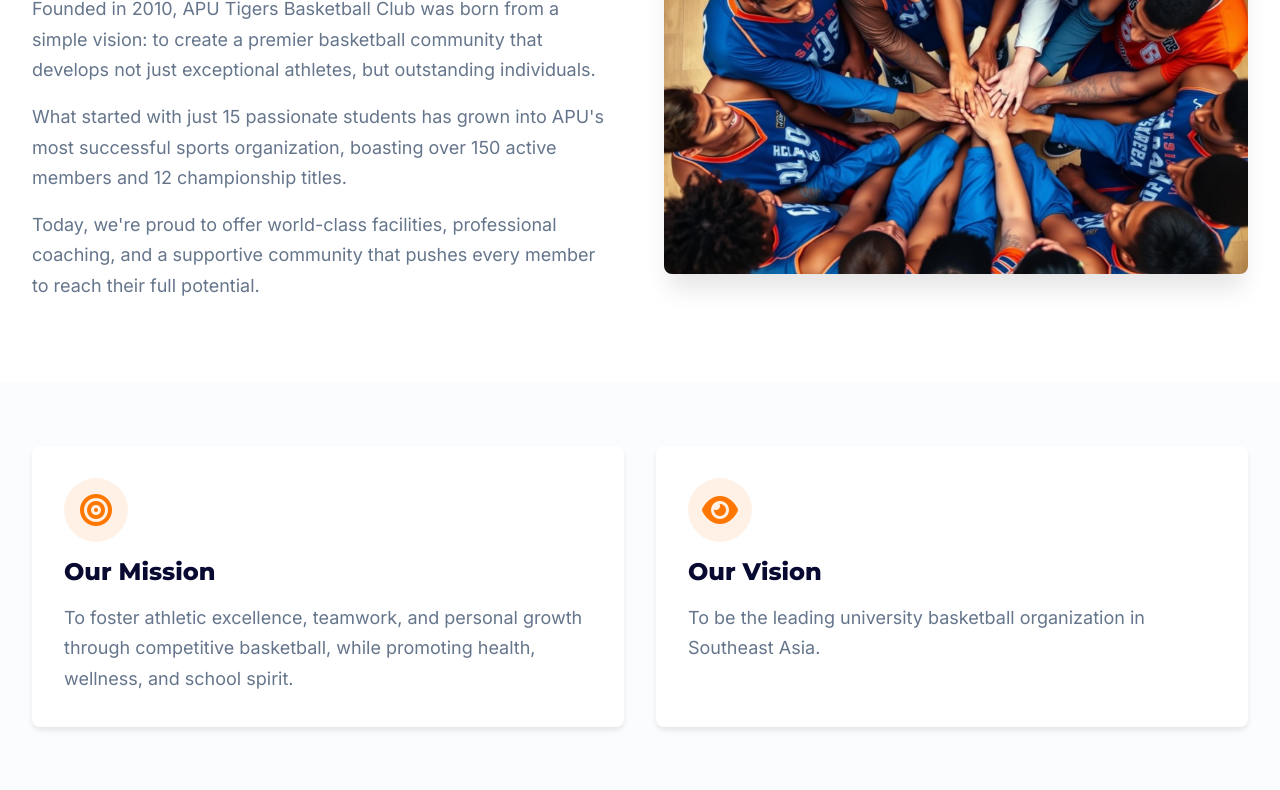
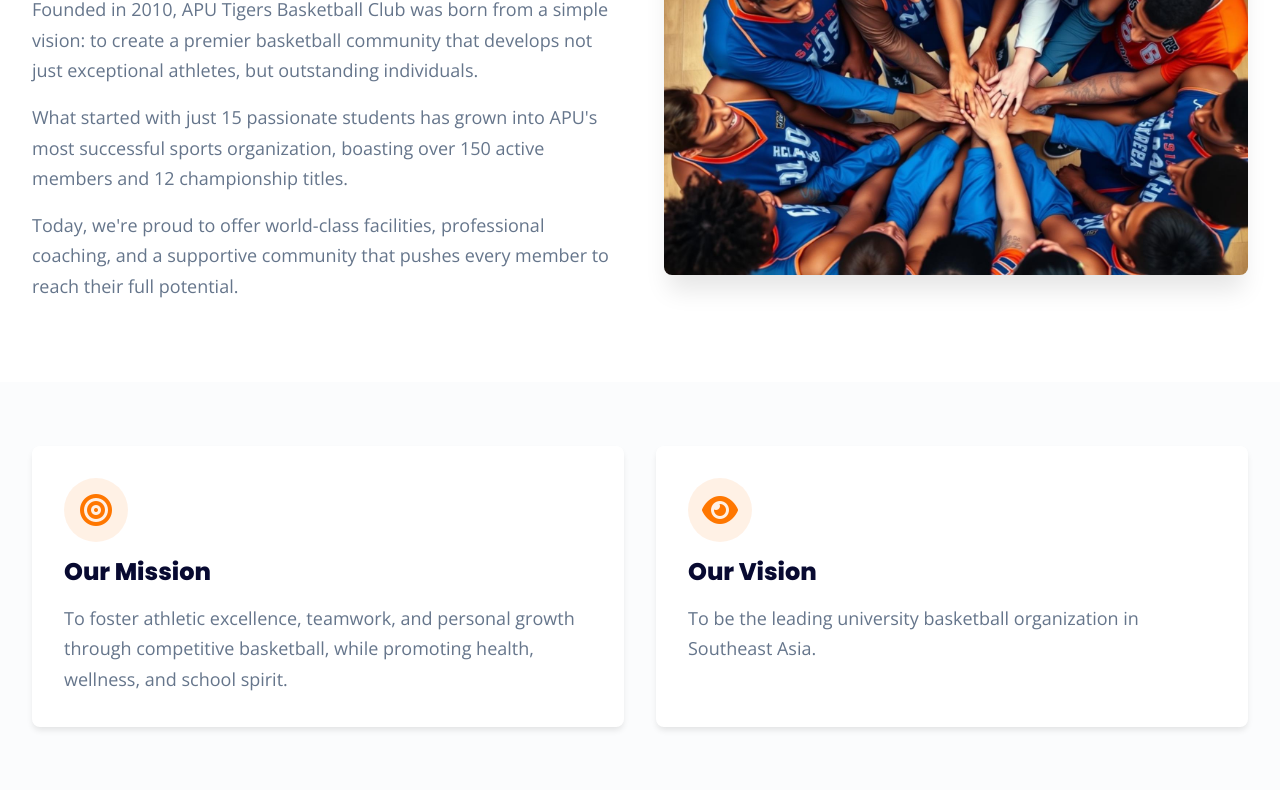
Before and after one commit to ashimpoudel01/APU-Tigers-Basketball, a website: page about.html in a window 1280 px wide. Shown: the part 601-1391 px from the top of the page. Drawn offline with nearby package versions, Linux system fonts and the light colour scheme.

Commit message:
Update to professional fonts: Poppins and Open Sans

```diff
--- a/about.html
+++ b/about.html
@@ -5,7 +5,7 @@
     <meta name="viewport" content="width=device-width, initial-scale=1.0">
     <title>About • APU Tigers Basketball Club</title>
     <link rel="stylesheet" href="styles.css">
-    <link href="https://fonts.googleapis.com/css2?family=Inter:wght@300;400;500;600;700&family=Montserrat:wght@400;500;600;700;800&display=swap" rel="stylesheet">
+    <link href="https://fonts.googleapis.com/css2?family=Poppins:wght@300;400;500;600;700;800&family=Open+Sans:wght@300;400;500;600;700&display=swap" rel="stylesheet">
     <link rel="stylesheet" href="https://cdnjs.cloudflare.com/ajax/libs/font-awesome/6.0.0/css/all.min.css">
   </head>
   <body>
--- a/styles.css
+++ b/styles.css
@@ -88,7 +88,7 @@
 }
 
 body {
-  font-family: 'Inter', system-ui, sans-serif;
+  font-family: 'Open Sans', system-ui, sans-serif;
   background-color: hsl(var(--background));
   color: hsl(var(--foreground));
   line-height: 1.6;
@@ -98,7 +98,7 @@ body {
 }
 
 h1, h2, h3, h4, h5, h6 {
-  font-family: 'Montserrat', system-ui, sans-serif;
+  font-family: 'Poppins', system-ui, sans-serif;
   font-weight: 700;
   line-height: 1.2;
 }
@@ -651,7 +651,7 @@ h4 { font-size: 1.75rem; }
   font-weight: 800;
   color: hsl(var(--secondary));
   margin-bottom: 0.5rem;
-  font-family: 'Montserrat', sans-serif;
+  font-family: 'Poppins', sans-serif;
 }
 
 @media (min-width: 768px) {
```
Also changed, not shown: achievements.html (+1 -1 lines), contact.html (+1 -1 lines), events.html (+1 -1 lines), faq.html (+1 -1 lines), gallery.html (+1 -1 lines), index.html (+1 -1 lines), news.html (+1 -1 lines), register.html (+1 -1 lines), resources.html (+1 -1 lines), schedule.html (+1 -1 lines), team.html (+1 -1 lines), training.html (+1 -1 lines).
